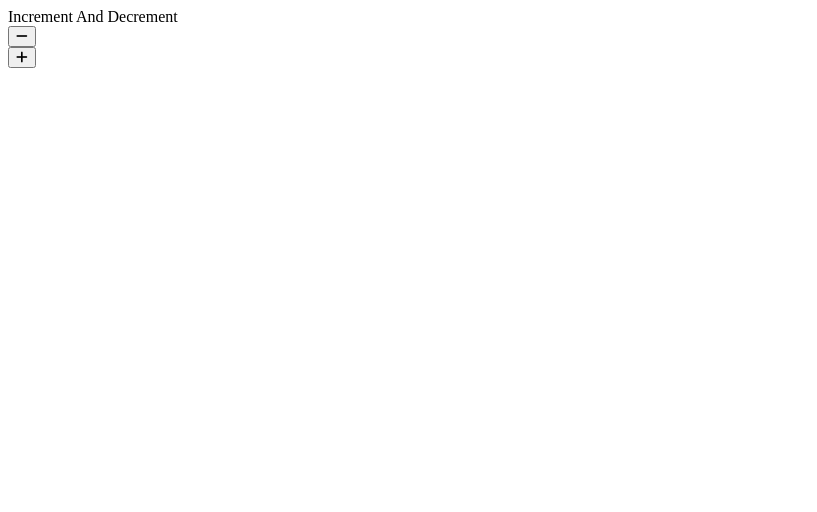
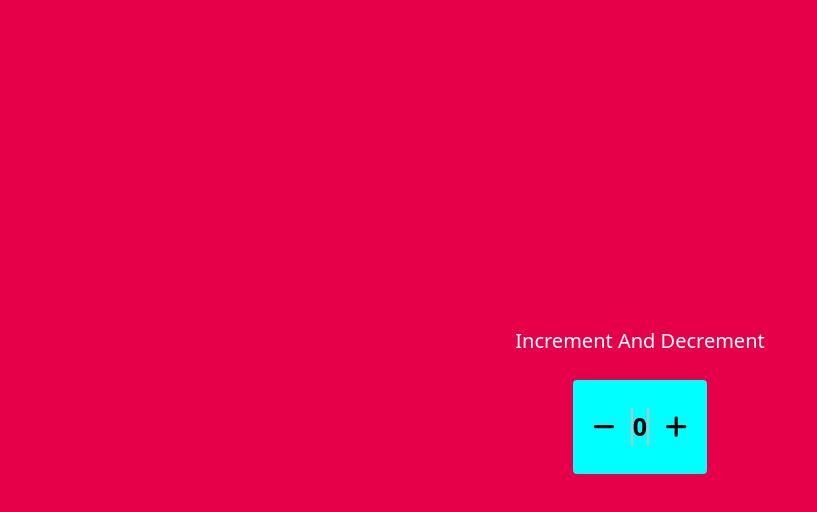
Before and after one commit to abhitiwari2511/Counter-App, a plain HTML site: page index.html in a window 1280 px wide. Shown: the whole page, without its empty margins (0-817 px from the left). Drawn offline with nearby package versions, Linux system fonts and the light colour scheme.

Commit message:
add html and js content

```diff
--- a/index.html
+++ b/index.html
@@ -4,26 +4,30 @@
     <meta charset="UTF-8">
     <meta name="viewport" content="width=device-width, initial-scale=1.0">
     <title>Counter App</title>
+    <script src="https://cdn.tailwindcss.com"></script>
 </head>
 <body>
-    <!-- wrapper -->
-     <div>
+    <!-- wrapper div -->
+     <div class="w-[100vw] h-[100vh] flex flex-col items-center justify-center bg-[#E6004A] gap-6">
 
-        <div>Increment And Decrement</div>
+        <div class="text-white font-medium text-[20px]">Increment And Decrement</div>
 
-        <div>
-            <button>
+        <div class="bg-[cyan] flex text-[25px] text-[#00000] rounded ga p-7 p-2 px-5">
+            <!-- negative btn -->
+            <button onclick="decrement()" class="border-r-2 border-[#bfbfbf] pr-4">
                 <i class="fa-solid fa-minus"></i>
             </button>
-            <div></div>
-            <button>
+
+            <div id="value" class="font-bold">0</div>
+            <!-- positive btn -->
+            <button onclick="increment()" class ="border-l-2 border-[#bfbfbf] pl-4">
                 <i class="fa-solid fa-plus"></i>
             </button>
         </div>
 
      </div>
 
-
-     <script src="https://kit.fontawesome.com/a076d05399.js" crossorigin="anonymous"></script>
+     <script src="https://kit.fontawesome.com/4359719cce.js" crossorigin="anonymous"></script>
+     <script src="script.js"></script>
 </body>
 </html>
--- a/script.js
+++ b/script.js
@@ -0,0 +1,21 @@
+const countValue = document.querySelector("#value");
+
+// increase the number
+const increment = () => {
+    // get the value from UI
+    let value = parseInt (countValue.innerText);
+    // value incremented
+    value += 1;
+    // value added to UI
+    countValue.innerText = value;
+}
+
+// decrease the number
+const decrement = () => {
+    // get the value from UI
+    let value = parseInt (countValue.innerText);
+    // value incremented
+    value -= 1;
+    // value added to UI
+    countValue.innerText = value;
+}
```
